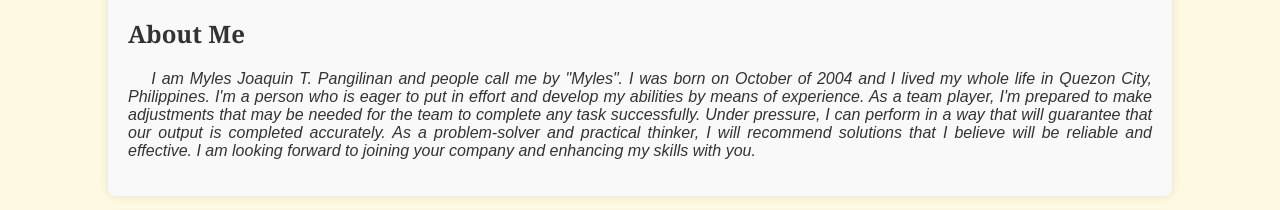
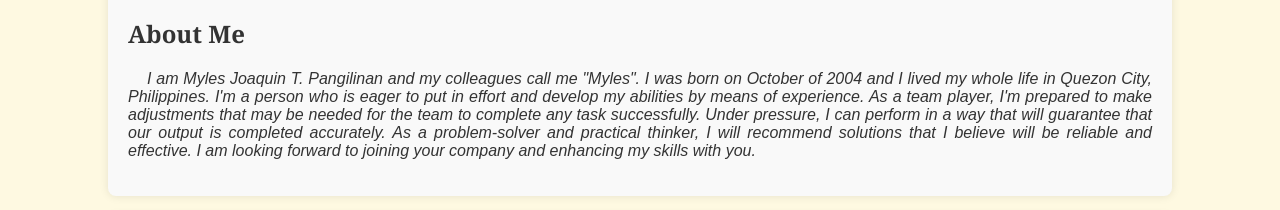
Before and after one commit to JoaquinPangilinan/PangilinanBG, a plain HTML site: page Resume/resume.html in a window 1280 px wide. Shown: the part 235-445 px from the top of the page. Drawn offline with Linux system fonts and the light colour scheme.

Commit message:
Update resume.html

```diff
--- a/Resume/resume.html
+++ b/Resume/resume.html
@@ -14,7 +14,7 @@
     </header>
     <section id="about">
         <h2>About Me</h2>
-        <p>&nbsp;&nbsp;&nbsp;&nbsp;I am Myles Joaquin T. Pangilinan and people call me by "Myles". I was born on October of 2004 and I lived
+        <p>&nbsp;&nbsp;&nbsp;&nbsp;I am Myles Joaquin T. Pangilinan and my colleagues call me "Myles". I was born on October of 2004 and I lived
             my whole life in Quezon City, Philippines. I'm a person who is eager to put in effort and develop my abilities by means of
             experience. As a team player, I'm prepared to  make adjustments that may be needed for the team to complete any task successfully.
             Under pressure, I can perform in a way that will guarantee that our output is completed accurately. As a problem-solver and
```
